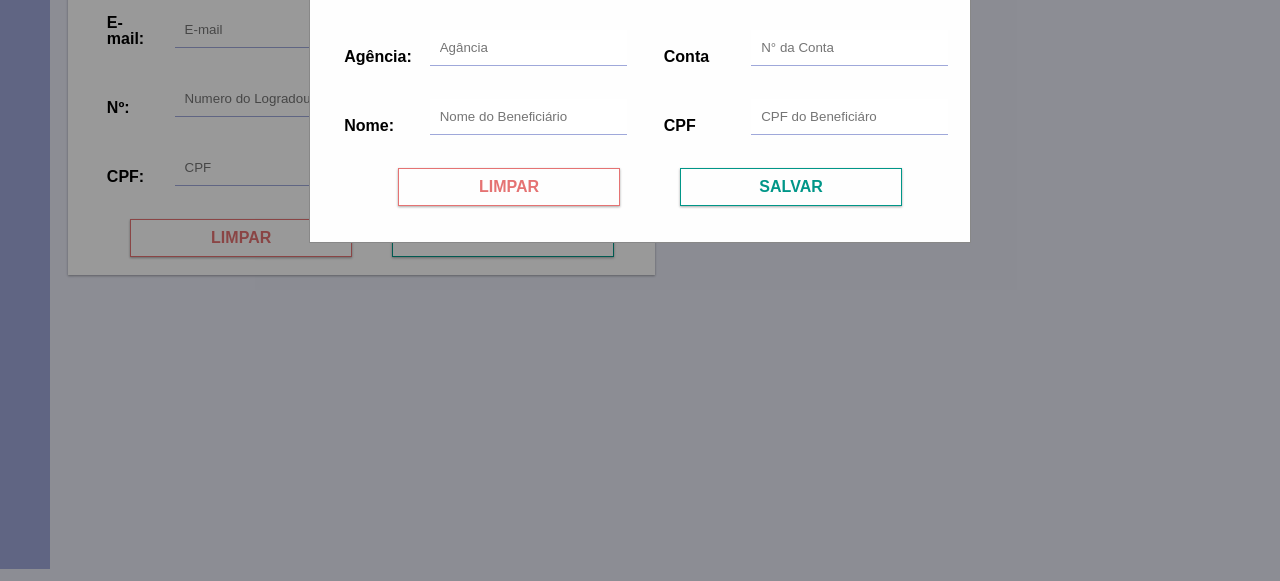
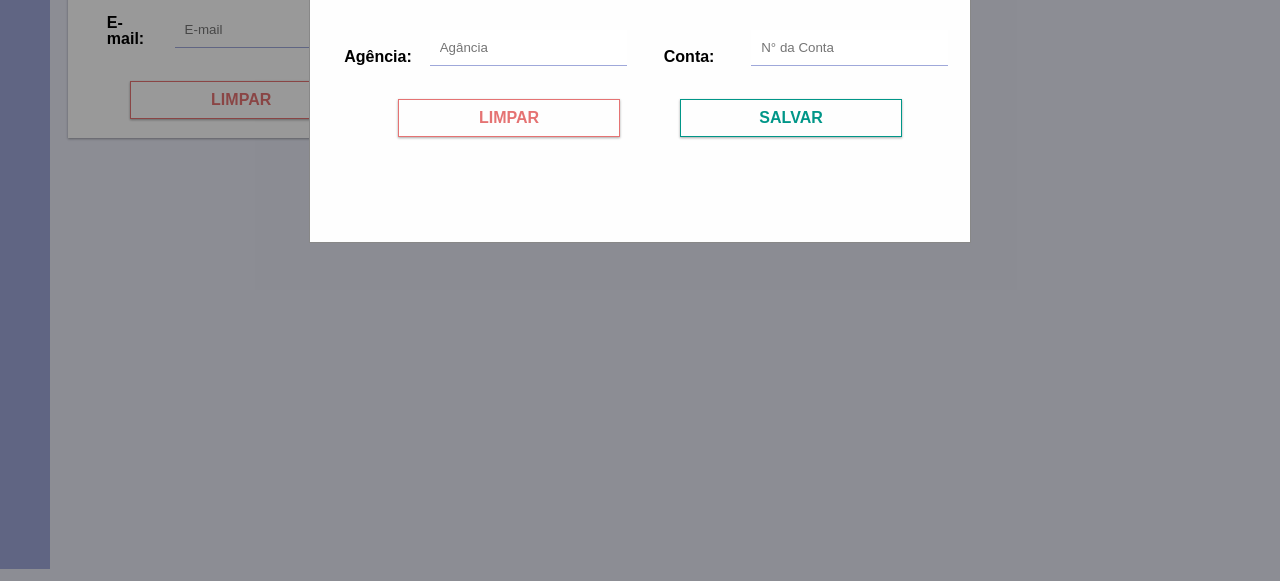
Before and after one commit to YagoGodoyGarcia/Sobrinho, a plain HTML site: page Front-End/SobrinhoAll/analistaConfig.html in a window 1280 px wide. Both pictures are taken after a click on the element "Bradesco". Shown: the part 219-800 px from the top of the page. Drawn offline with Linux system fonts and the light colour scheme.

Commit message:
Remoção de informações das telas clientes/analistas

```diff
--- a/Front-End/SobrinhoAll/analistaConfig.html
+++ b/Front-End/SobrinhoAll/analistaConfig.html
@@ -71,41 +71,14 @@
             <td class="tdvaleu">
               <input class="" type="text" value="" placeholder="E-mail">
             </td>
-            <td class="tdlblCard">
-              <h3 class="h3Form">Cep:</h3>
-            </td>
-            <td class="tdvaleu">
-              <input class="" type="text" value="" placeholder="Cep">
-            </td>
-          </tr>
-          <tr>
-            <td class="tdlblCard">
-              <h3 class="h3Form">Nº:</h3>
-            </td>
-            <td class="tdvaleu">
-              <input class="" type="text" value="" placeholder="Numero do Logradouro">
-            </td>
-            <td class="tdlblCard">
-              <h3 class="h3Form">Telefone:</h3>
-            </td>
-            <td class="tdvaleu">
-              <input class="" type="text" value="" placeholder="Telefone">
-            </td>
-          </tr>
-          <tr>
-            <td class="tdlblCard">
+			<td class="tdlblCard">
               <h3 class="h3Form">CPF:</h3>
             </td>
             <td class="tdvaleu">
               <input class="" type="text" value="" placeholder="CPF">
             </td>
-            <td class="tdlblCard">
-              <h3 class="h3Form">Status:</h3>
-            </td>
-            <td class="tdvaleu">
-              <input class="" type="text" value="" placeholder="Status amalista">
-            </td>
-          </tr>
+		  </tr>
+        <tr>
         </table>
         <table>
           <tr>
@@ -154,24 +127,10 @@
                   <input class="" type="text" value="" placeholder="Agância">
                 </td>
                 <td class="tdlbl">
-                  <h3 class="h3Form">Conta</h3>
+                  <h3 class="h3Form">Conta:</h3>
                 </td>
                 <td class="tdvaleu">
                   <input class="" type="text" value="" placeholder="N° da Conta">
-                </td>
-              </tr>
-              <tr>
-                <td class="tdlbl">
-                  <h3 class="h3Form">Nome:</h3>
-                </td>
-                <td class="tdvaleu">
-                  <input class="" type="text" value="" placeholder="Nome do Beneficiário">
-                </td>
-                <td class="tdlbl">
-                  <h3 class="h3Form">CPF </h3>
-                </td>
-                <td class="tdvaleu">
-                  <input class="" type="text" value="" placeholder="CPF do Beneficiáro">
                 </td>
               </tr>
             </table>
```
Also changed, not shown: Front-End/SobrinhoAll/clienteConfig.html (+1 -27 lines).
